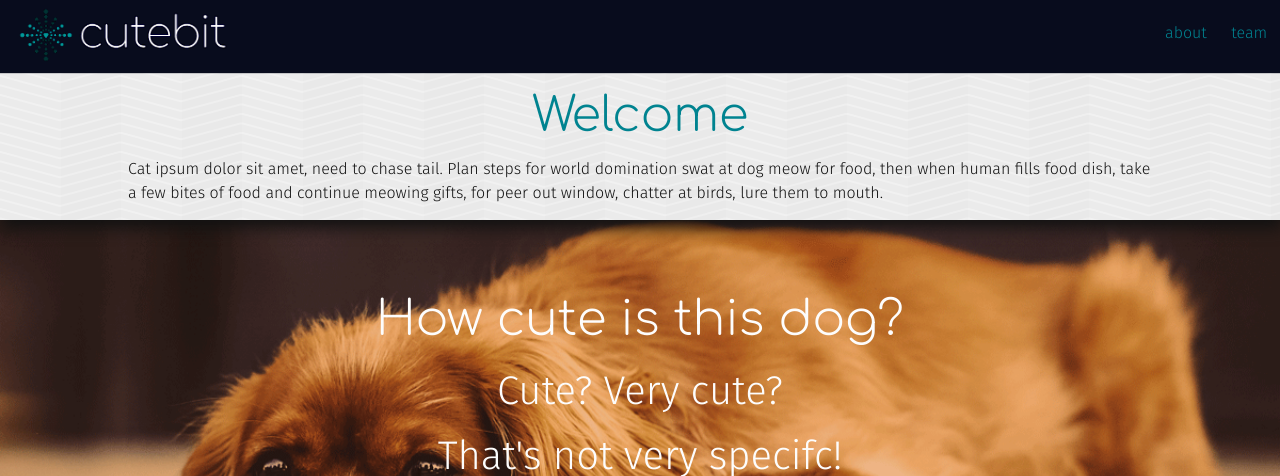
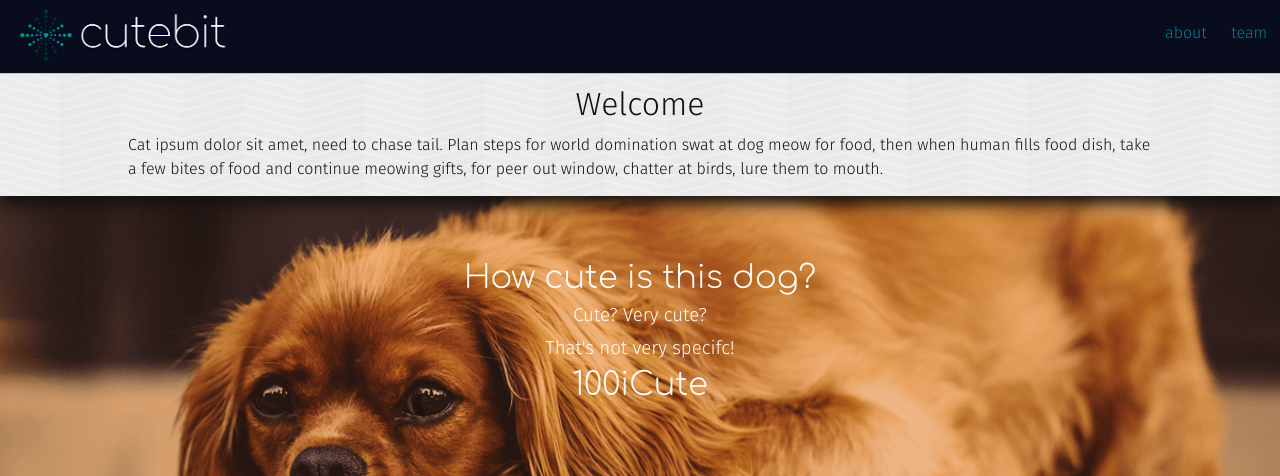
Before and after one commit to jreeserunyan/cutebit, a Jekyll site: the page built from index.md, in a window 1280 px wide and 1400 px high. Shown: the top 476 px of the window. Built offline with Jekyll 4.4.1, drawn with Linux system fonts in a browser that asks for light colours; nearby versions of some CDN libraries; grey boxes are pictures that could not be loaded.

Commit message:
Fix mobile parallax

```diff
--- a/_sass/theme-1/_grid.scss
+++ b/_sass/theme-1/_grid.scss
@@ -13,6 +13,22 @@
 }
 
 /* Common style */
+// .grid figure {
+// 	position: relative;
+// 	float: left;
+// 	overflow: hidden;
+// 	/*margin: 10px 1%;*/
+// 	margin-bottom: 0;
+// 	min-width: 200px;
+
+// 	max-width: 480px;
+// 	// width: 33.333%;
+// 	// height: auto;
+// 	background: #3085a3;
+// 	text-align: center;
+// 	cursor: pointer;
+
+// }
 .grid figure {
 	position: relative;
 	float: left;
@@ -128,6 +144,9 @@
 	margin: 30% 0 10px 0;
 	-webkit-transition: -webkit-transform 0.35s;
 	transition: transform 0.35s;
+	// @media (min-width: 50em) {
+	// 	margin: 20% 0 10px 0;
+  // }
 }
 
 figure.effect-ming p {
@@ -167,11 +186,12 @@
 @media screen and (max-width: 900px) {
 	.content {
 		// padding: 0 10px;
-		text-align: center;
+		// text-align: center;
 	}
 	.grid figure {
 		display: inline-block;
 		margin: 0px auto;
 		width: 100%;
+		min-width: 320px;
 	}
 }
--- a/_sass/theme-1/_intro.scss
+++ b/_sass/theme-1/_intro.scss
@@ -1,13 +1,3 @@
-h1 {
-  color: $contrast;
-  font-size: $base-font-size * 3;
-  font-family: $header-font-family;
-}
-
-h3 {
-  font-size: $base-font-size * 2.5;
-}
-
 .container {
   background-color: $cobalt;
   filter: drop-shadow(2px 8px 8px $dark);
@@ -46,20 +36,37 @@
 
 .parallax {
  /* Set a specific height */
-    height: 400px;
+    height: 250px;
     /* Create the parallax scrolling effect */
     background-attachment: fixed;
-    background-position: center;
+    background-position: left;
     background-repeat: no-repeat;
     background-size: cover;
-    padding: 5%;
+    padding: 10%;
+    vertical-align: middle;
+    @media (min-width: 50em) {
+      height: 300px;
+      padding: 5% 10%;
+  }
     }
 
+// h1 {
+//   color: $contrast;
+//   font-size: $base-font-size * 3;
+// }
+
+// h3 {
+//   font-size: $base-font-size * 2.5;
+// }
+
 .parallax-txt {
-  // filter: drop-shadow(2px 8px 8px $light);
-  h1, h3 {
-  // font-weight: 800;
   color: $light;
+  h1 {
+    font-family: $header-font-family;
+    line-height: $base-line-height * .75;
+  }
+  h3 {
+  font-family: $base-font-family;
   }
 }
 
--- a/_sass/theme-1/_product.scss
+++ b/_sass/theme-1/_product.scss
@@ -6,18 +6,6 @@
     padding: 10px;
     filter: drop-shadow(0px -8px 10px 10px $dark);
 }
-
-// .toggle-details sm {
-//     background-color: $cobalt;
-//     visibility: visible;
-//     display: block;
-//     padding: 10px;
-//     filter: drop-shadow(0px -8px 10px 10px $dark);
-// }
-
-// #show-1 lg {
-//     visibility: hidden;
-// }
 
 .toggle-details-sm {
     visibility: visible;
@@ -29,48 +17,6 @@
   }
 }
 
-// @media not all and (max-width: 400px) {
-//     .toggle-detail-sm {
-//         background-color: $cobalt;
-//         visibility: visible;
-//         display: block;
-//         padding: 10px;
-//         filter: drop-shadow(0px -8px 10px 10px $dark);
-//     }
-// }
-
-
-
-
-// $width:auto;
-// @mixin clearfix($width) {
-
-//    @if $width == 'auto' {
-
-//     // if width is not passed, or empty do this
-
-//    } @else {
-//         display: inline-block;
-//         width: $width;
-//    }
-// }
-
-
-.mobile {
-    padding: 5px;
-    clear: both;
-}
-
-@media #{$medium-and-up} {
-    #show-1 .mobile {
-        display:block;
-    }
-    #show-1 {
-        display:none;
-    }
-}
-
-    // trying to work out how to slide down in the right place on mobile
 .vertical-title {
     background-color: $contrast;
     font-size: 3em;
@@ -95,9 +41,7 @@
 .product-content {
     background-image: url("diamond_upholstery.png");
     padding: 5%;
-    // width: 40%;
     clear: right;
-    // float: left;
         h3 {
         font-family: $header-font-family;
         font-size: $base-font-size * 2;
@@ -117,11 +61,13 @@
 }
 
 .product-image {
-    // background-image: url("img1.jpg");
-    // height: 500px;
-    // padding-left: 5%;
-    // vertical-align: middle;
     width: auto;
+    visibility: hidden;
+    display: none;
+  @media (min-width: 50em) {
+    visibility: visible;
+    display: block;
+  }
 }
 
 .product-container {
```
